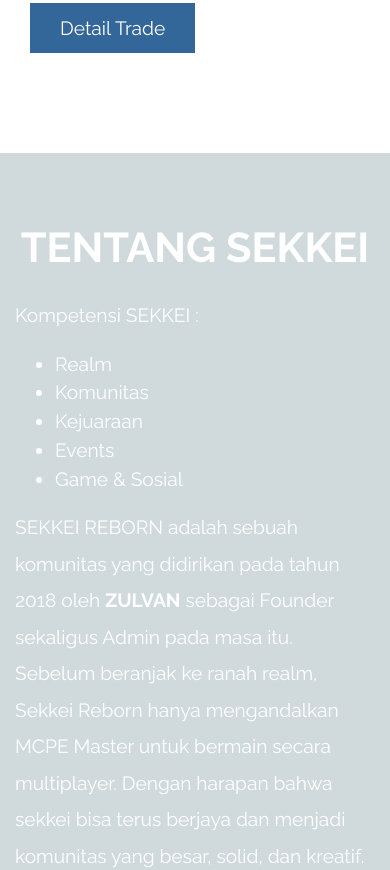
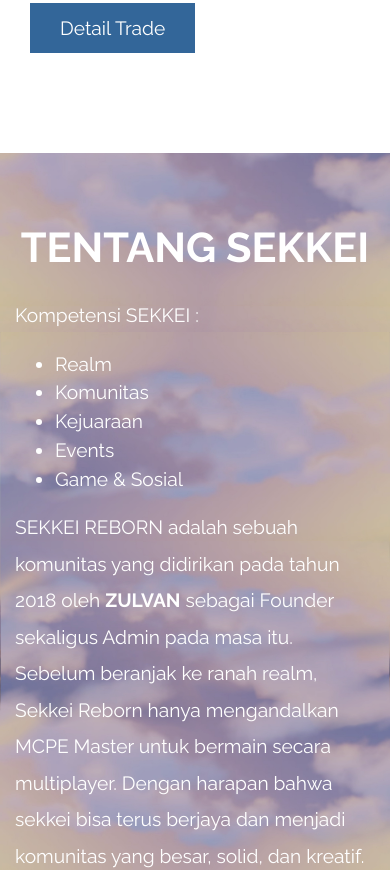
Before and after one commit to Flistzx/SEKKEI-REBORN, a plain HTML site: page index.html in a window 390 px wide. Shown: the part 2635-3505 px from the top of the page. Drawn offline with Linux system fonts and the light colour scheme.

Commit message:
Update tooplate-infinite-loop.css
Signed-off-by: Flistzx <141305550+Flistzx@users.noreply.github.com>

```diff
--- a/css/tooplate-infinite-loop.css
+++ b/css/tooplate-infinite-loop.css
@@ -280,7 +280,7 @@ blockquote {
 
 @media (max-width: 991px) {
   #testimonials {
-    background-image: url(../img/infinite-loop-2-mobile.jpeg);
+    background-image: url(../img/infinite-loop-2-mobile.jpg);
      background-size: auto;
   background-repeat: repeat-y;
   background-size: 100%;
```
